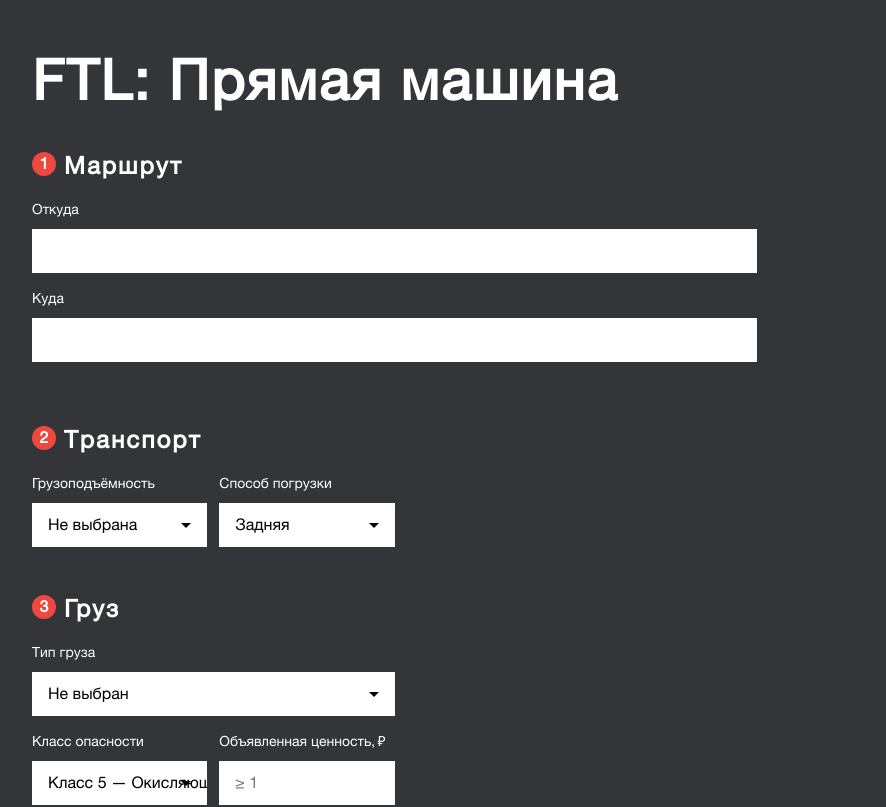
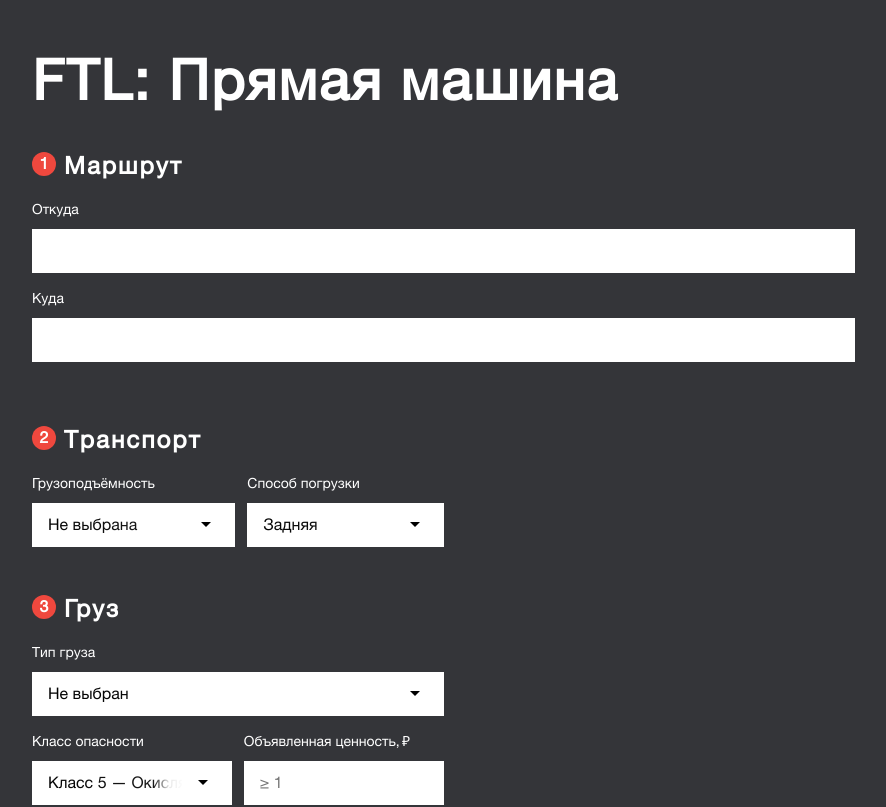
Before and after one commit to NikitaKozlov-R/test__dot-dot.ru, a Vue app: page / in a window 1280 px wide. Shown: the top 807 px of the page, without its empty margins (138-1024 px from the left). Built offline with nearby package versions, Linux system fonts and the light colour scheme.

Commit message:
glogal refactoring

```diff
--- a/src/components/base-components/base-dropdown.vue
+++ b/src/components/base-components/base-dropdown.vue
@@ -3,19 +3,19 @@
     <label class="base-dropdown__title" :for="title">{{ title }}</label>
     <div class="base-dropdown__container" :tabindex="tabindex" @blur="open = false">
       <div class="base-dropdown__selected" :class="{ open: open }" @click="open = !open">
-        {{ selected }}
+        <span class="base-dropdown__selected-text">{{ selected }}</span>
+        <div class="base-dropdown__arrow-wrapper">
+          <div class="base-dropdown__arrow" :class="{ 'base-dropdown__arrow--rotated': open }"></div>
+        </div>
       </div>
       <div class="base-dropdown__items" :class="{ selectHide: !open }">
         <div
           v-for="(option, i) of options"
           :key="i"
-          class="base-dropdown__items--drop"
-          @click="
-            ;(selected = option), (open = false)
-            $emit('input', option)
-          "
+          class="base-dropdown__item-wrapper"
+          @click="handleOptionSelect(option)"
         >
-          {{ option }}
+          <span class="base-dropdown__item">{{ option }}</span>
         </div>
       </div>
     </div>
@@ -53,6 +53,14 @@ export default {
   mounted() {
     this.$emit('input', this.selected)
   },
+
+  methods: {
+    handleOptionSelect(option) {
+      this.selected = option
+      this.open = false
+      this.$emit('input', option)
+    },
+  },
 }
 </script>
 
@@ -69,9 +77,11 @@ export default {
   margin-bottom: 8px;
   letter-spacing: normal;
 }
+
 .base-dropdown__container {
   position: relative;
   width: 100%;
+  min-width: 100%;
   text-align: left;
   outline: none;
   height: 44px;
@@ -80,36 +90,63 @@ export default {
 }
 
 .base-dropdown__selected {
-  background-color: #fff;
+  background: #fff;
   color: #000;
-  padding-left: 16px;
+  display: flex;
+  padding-left: 2em;
+  padding-right: 1em;
+  justify-content: space-between;
+  align-items: center;
   cursor: pointer;
+}
+
+.base-dropdown__selected-text {
+  font-size: 2rem;
+  padding-right: 3em;
+  white-space: nowrap;
+  text-overflow: clip;
   user-select: none;
-  font-size: 2rem;
-  display: flex;
-  white-space: nowrap;
   overflow: hidden;
+}
+
+.base-dropdown__selected-text::after {
+  content: '';
+  position: absolute;
+  top: 0;
+  right: 3em;
+  left: 0;
+  bottom: 0;
+  background: rgb(255, 255, 255);
+  background: linear-gradient(
+    90deg,
+    rgba(255, 255, 255, 0) 0%,
+    rgba(255, 255, 255, 0.1) 80%,
+    rgba(255, 255, 255, 0.9) 90%,
+    rgba(255, 255, 255, 1) 100%
+  );
+}
+
+.base-dropdown__arrow-wrapper {
+  padding: 0 2em;
+}
+
+.base-dropdown__arrow {
+  width: 0;
+  height: 0;
+  margin-top: 4px;
+  border: 5px solid transparent;
+  border-color: #000 transparent transparent transparent;
+}
+
+.base-dropdown__arrow--rotated {
+  transform: rotate(180deg);
+  margin-top: -4px;
 }
 
 .base-dropdown__selected.open {
   border: none;
   z-index: 2;
   position: relative;
-}
-
-.base-dropdown__selected:after {
-  position: absolute;
-  content: '';
-  top: 20px;
-  right: 1em;
-  width: 0;
-  height: 0;
-  border: 5px solid transparent;
-  border-color: #000 transparent transparent transparent;
-}
-.base-dropdown__selected.open:after {
-  transform: rotate(180deg);
-  top: 15px;
 }
 
 .base-dropdown__items {
@@ -122,23 +159,56 @@ export default {
   display: flex;
   white-space: nowrap;
   flex-direction: column;
-  width: auto;
   box-shadow: 0 14px 28px rgba(0, 0, 0, 0.25), 0 10px 10px rgba(0, 0, 0, 0.22);
 }
 
-.base-dropdown__items--drop {
+.base-dropdown__item-wrapper {
   color: #000;
   font-size: 2rem;
-  padding-left: 1em;
   cursor: pointer;
-  user-select: none;
   height: 28px;
   line-height: 28px;
+  position: relative;
+  padding-right: 1em;
+  min-width: 100%;
 }
 
-.base-dropdown__items--drop:hover {
+.base-dropdown__item {
+  display: block;
+  padding: 0 1em;
+  user-select: none;
+  white-space: nowrap;
+  text-overflow: clip;
+  overflow: hidden;
+}
+
+.base-dropdown__item-wrapper::after {
+  content: '';
+  position: absolute;
+  top: 0;
+  right: 0;
+  left: 0;
+  bottom: 0;
+  background: rgb(255, 255, 255);
+  background: linear-gradient(
+    90deg,
+    rgba(255, 255, 255, 0) 0%,
+    rgba(255, 255, 255, 0.1) 80%,
+    rgba(255, 255, 255, 0.9) 90%,
+    rgba(255, 255, 255, 1) 100%
+  );
+  z-index: 1;
+}
+
+.base-dropdown__item-wrapper:hover {
   background-color: var(--COLOR-PRIMARY);
   color: #fff;
+  text-overflow: ellipsis;
+  width: max-content;
+}
+
+.base-dropdown__item-wrapper:hover::after {
+  opacity: 0;
 }
 
 .selectHide {
--- a/src/components/root-components/sc-cargo.vue
+++ b/src/components/root-components/sc-cargo.vue
@@ -24,7 +24,7 @@
           title="Класс опасности"
           :options="[
             'Класс 5 — Окисляющие вещества и органические перекиси',
-            'Вариант 2',
+            'Класс 4 — Легко воспламеняющиеся твёрдые вещества',
             'Вариант 3',
             'Вариант 4',
             'Вариант 5',
@@ -104,11 +104,11 @@ export default {
 }
 
 @media screen and (max-width: 900px) {
+  .sc-cargo__container--2item {
+    width: calc(100% - 12px);
+  }
   .sc-cargo__container {
     width: 100%;
   }
-  .sc-cargo__container--2item {
-    width: calc(100% - 12px);
-  }
 }
 </style>
--- a/src/components/root-components/sc-transport.vue
+++ b/src/components/root-components/sc-transport.vue
@@ -36,7 +36,7 @@ export default {
 }
 @media screen and (max-width: 900px) {
   .sc-transporn__container {
-    width: calc(100% + 12px);
+    width: calc(50% - 6px);
   }
 }
 </style>
--- a/src/components/sc-cargo-components/temp-regime.vue
+++ b/src/components/sc-cargo-components/temp-regime.vue
@@ -21,7 +21,6 @@ export default {
 
 <style>
 .temp-regime {
-  margin-bottom: 40px;
   width: 50%;
   display: flex;
 }
```
Also changed, not shown: 1 other file (tests, documents, lock files or other folders).
